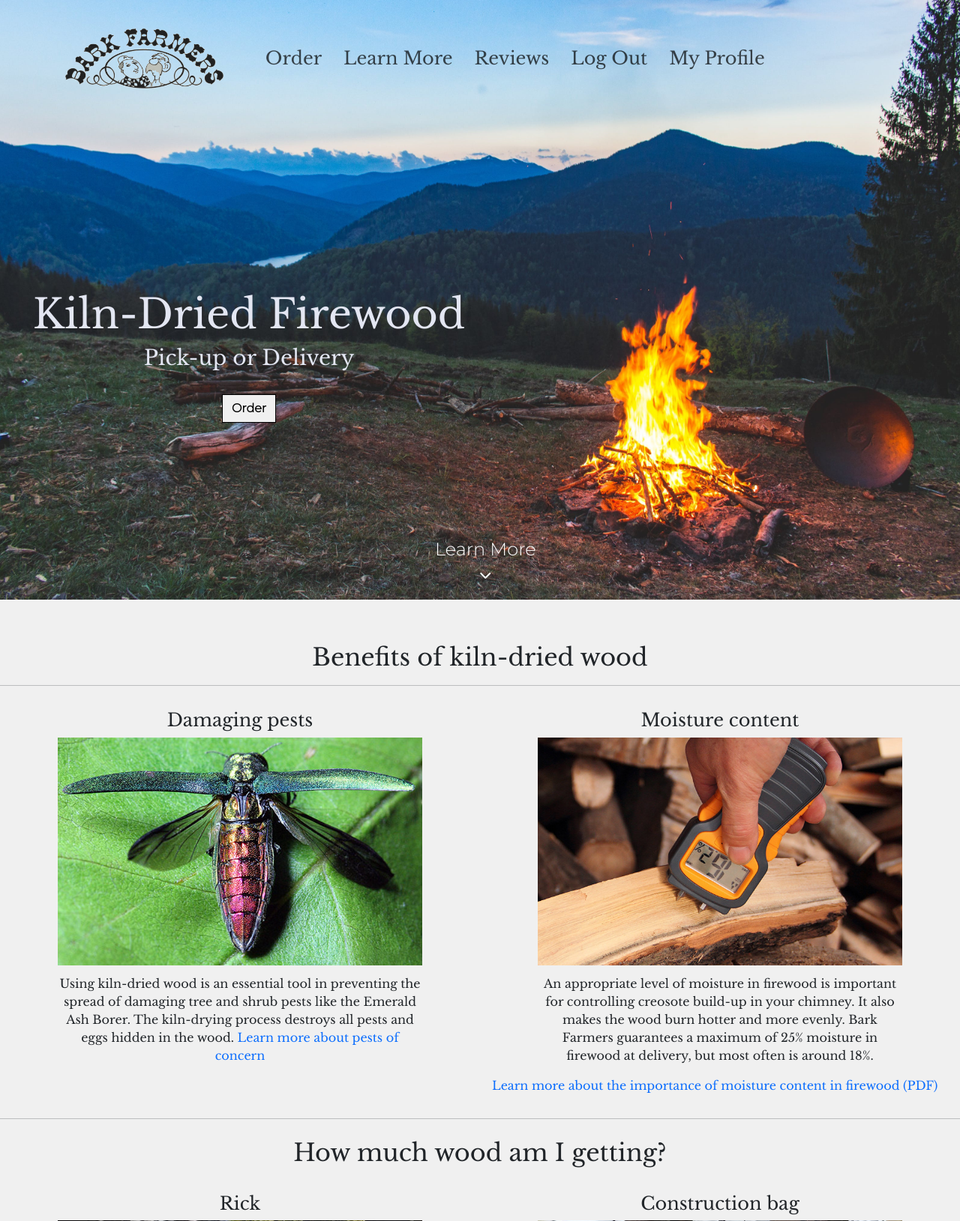
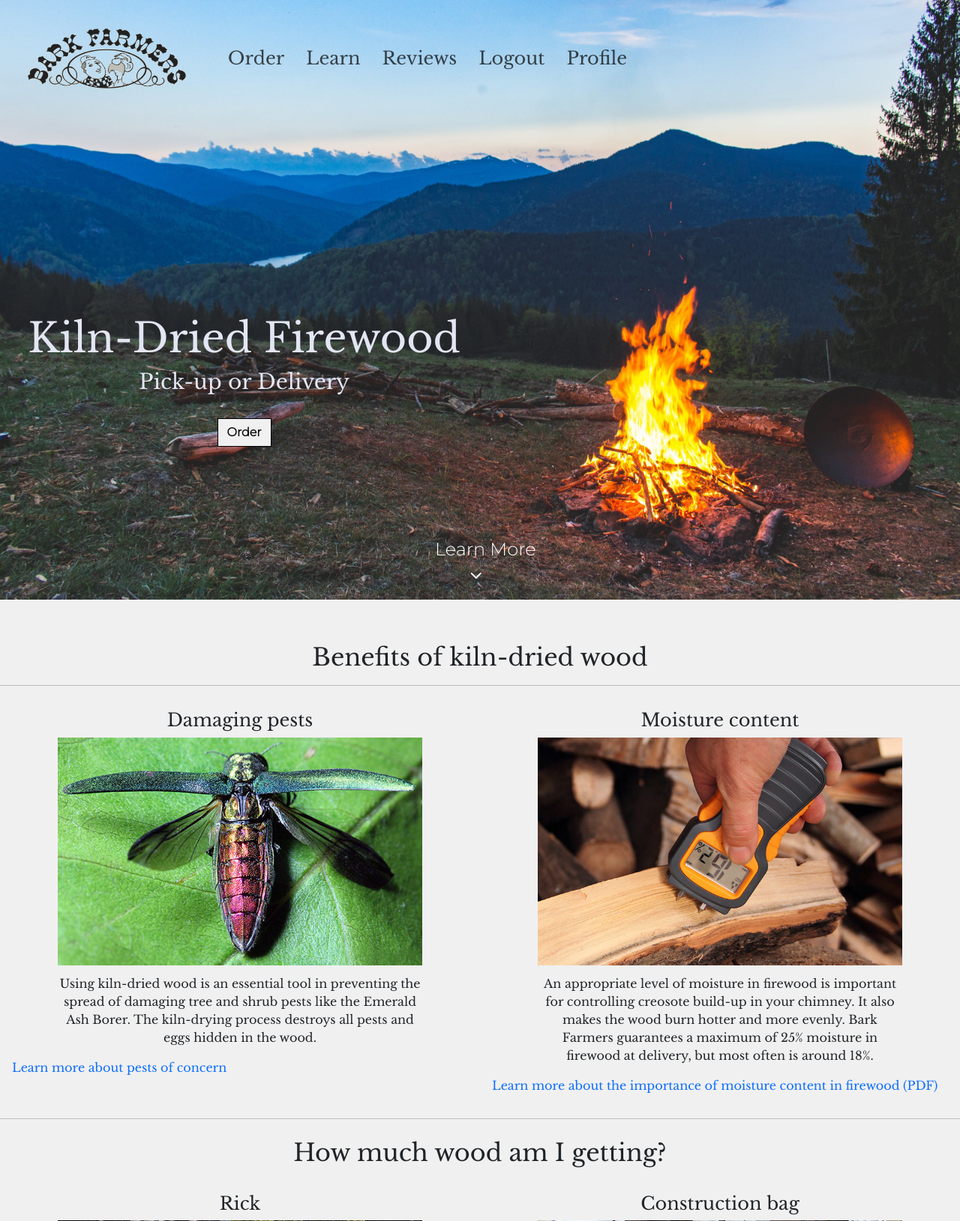
Before and after one commit to JDygard/BarkFarmers, a Django app: page / in a window 1280 px wide. Shown: the top 1629 px of the page at 75% size. Run offline with Django 3.2, Linux system fonts and the light colour scheme; the visitor is signed in with stand-in values (Sample User, id 1); some libraries are stand-ins or nearby versions.

Commit message:
style adjustments

```diff
--- a/home/templates/home/index.html
+++ b/home/templates/home/index.html
@@ -25,13 +25,13 @@
                 <div class="benefits-info row g-0">
                     <h2>Benefits of kiln-dried wood</h2>
                     <hr>
-                    <div class="col-sm-12 col-md-6 p-3">
+                    <div class="col-sm-12 col-md-6 p-3 justify-content-center">
                         <h4>Damaging pests</h4>
                         <img src="{% static 'emerald-ash-borer.jpg' %}" alt="The Emerald Ash Borer" class="learnImage">
                         <p>
                             Using kiln-dried wood is an essential tool in preventing the spread of damaging tree and shrub pests like the Emerald Ash Borer. The kiln-drying process destroys all pests and eggs hidden in the wood.
-                            <a href="https://www.in.gov/dnr/entomology/pests-of-concern/" target="_blank" class="pt-3">Learn more about pests of concern</a>
                         </p>
+                        <a href="https://www.in.gov/dnr/entomology/pests-of-concern/" target="_blank" class="pt-3">Learn more about pests of concern</a>
                     </div>
                     <div class="col-sm-12 col-md-6 p-3">
                         <h4>Moisture content</h4>
--- a/static/css/style.css
+++ b/static/css/style.css
@@ -60,7 +60,6 @@ footer {
 .navbar-brand > img {
     height: 10vh;
     margin: 25px;
-    margin-left: 75px;
 }
 
 .navbar-nav {
@@ -93,7 +92,7 @@ footer {
 #hero-content {
     text-align: center;
     height: 100vh;
-    width: 100vw;
+    width: 98vw;
     color: #e3e6f2;
 }
 
@@ -102,7 +101,7 @@ footer {
 }
 
 #hero-image > div:first-child {
-    padding-bottom: 14vh;
+    padding-bottom: 18vh;
 }
 
 .learn-more-text {
@@ -116,6 +115,10 @@ footer {
     animation-duration: 5s;
     animation-name: fadein;
     transition: 0.5s;
+}
+
+.learn-more-text a {
+    margin: 25px;
 }
 
 .learn-more-text h4, .learn-more-text i {
--- a/templates/main-nav.html
+++ b/templates/main-nav.html
@@ -10,10 +10,10 @@
             <div class="collapse collapsed navbar-collapse" id="navBar">
                 <ul class="navbar-nav">
                     <li class="nav-item">
-                        <a class="nav-link" href="{% url 'order' %}"> Order </a>
+                        <a class="nav-link" href="{% url 'order' %}">Order</a>
                     </li>
                     <li class="nav-item">
-                        <a class="nav-link" href="{% url 'home' %}#learn-more"> Learn More</a>
+                        <a class="nav-link" href="{% url 'home' %}#learn-more">Learn</a>
                     </li>
                     <li class="nav-item">
                         <a class="nav-link" href="{% url 'reviews' %}"> Reviews </a>
@@ -21,14 +21,14 @@
                     <hr>
                     {% if request.user.is_authenticated %}
                         <li class="nav-item">
-                            <a class="nav-link" href="{% url 'account_logout' %}">Log Out</a>
+                            <a class="nav-link" href="{% url 'account_logout' %}">Logout</a>
                         </li>
                         <li class="nav-item">
-                            <a class="nav-link" href="{% url 'profile' %}">My Profile</a>
+                            <a class="nav-link" href="{% url 'profile' %}">Profile</a>
                         </li>
                     {% else %}
                         <li class="nav-item">
-                            <a class="nav-link" href="{% url 'account_login' %}">Log In</a>
+                            <a class="nav-link" href="{% url 'account_login' %}">Login</a>
                         </li>
                         <li class="nav-item">
                             <a class="nav-link" href="{% url 'account_signup' %}">Register</a>
```
